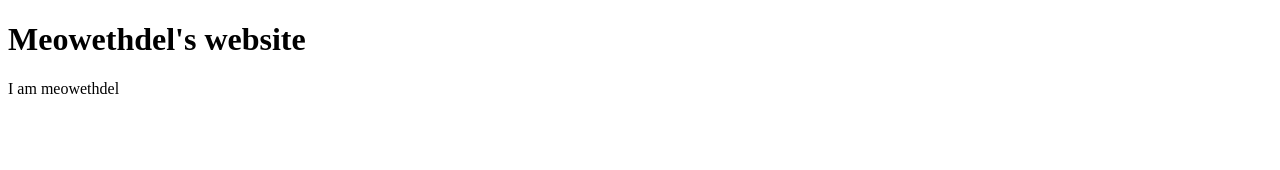
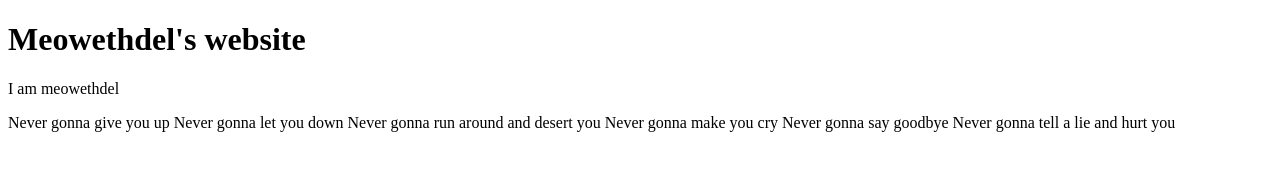
Before and after one commit to Maou-chan/meowethdel, a plain HTML site: page index.html in a window 1280 px wide. Drawn offline with Linux system fonts and the light colour scheme.

Commit message:
Update index.html

```diff
--- a/index.html
+++ b/index.html
@@ -5,6 +5,13 @@
 <h1>Meowethdel's website</h1>
 
 <p>I am meowethdel</p>
+<p>Never gonna give you up
+Never gonna let you down
+Never gonna run around and desert you
+Never gonna make you cry
+Never gonna say goodbye
+Never gonna tell a lie and hurt you
+</p>
 
 </body>
 </html>
```
